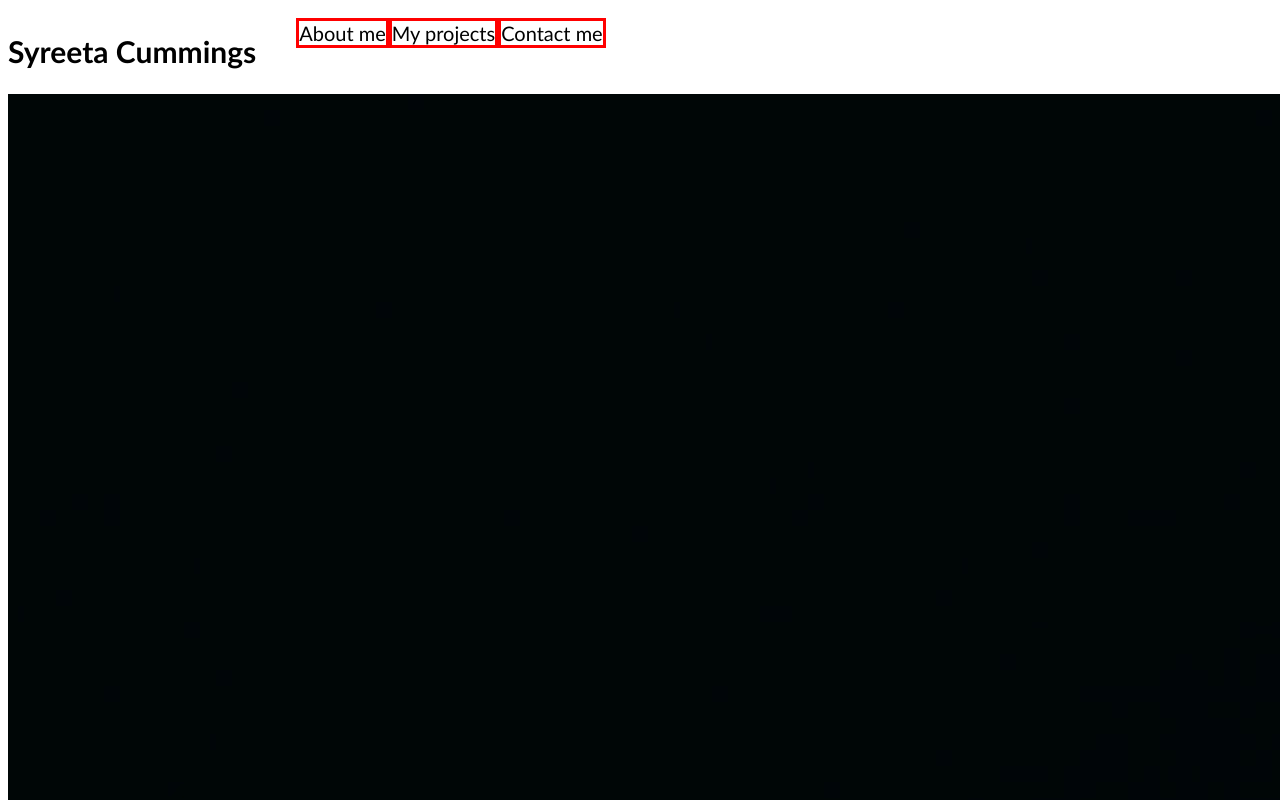
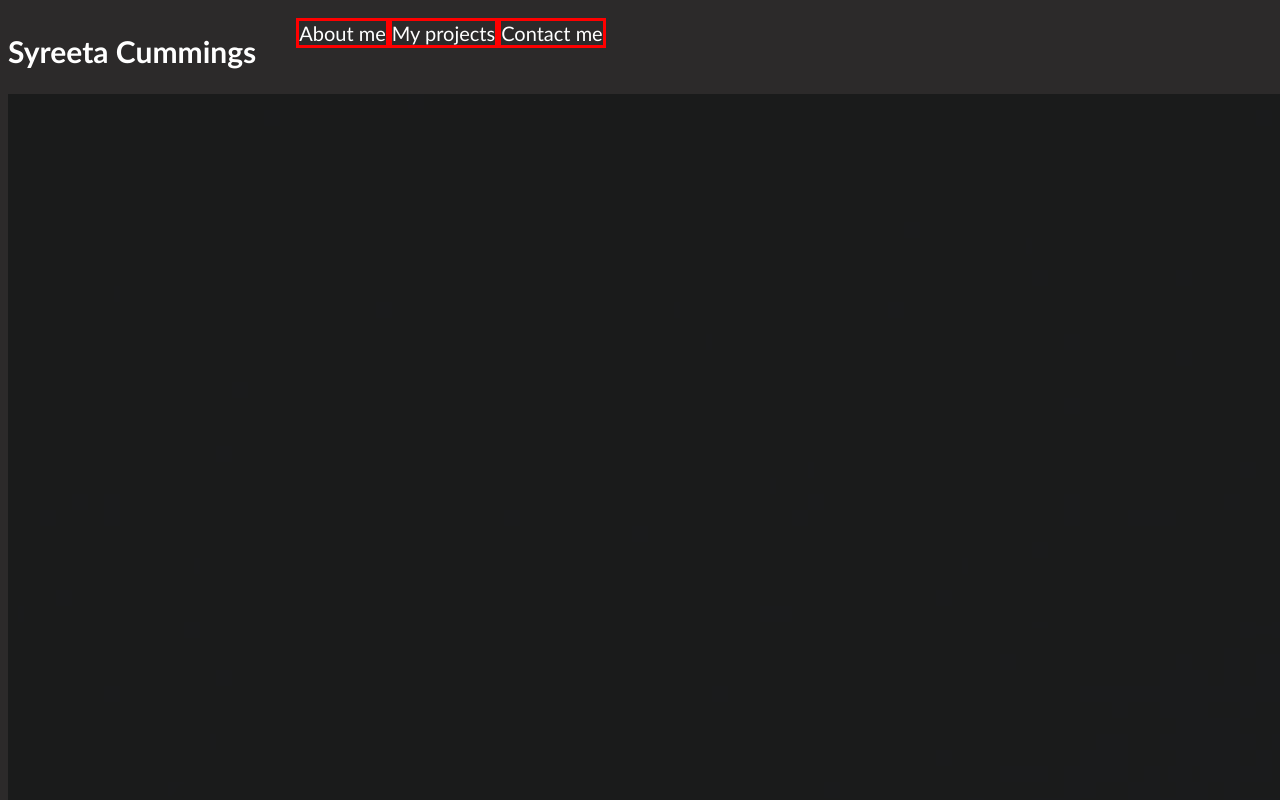
Before and after one commit to SyreetaC/My-Portfolio, a plain HTML site: page index.html in a window 1280 px wide. Shown: the top 800 px of the page. Drawn offline with Linux system fonts and the light colour scheme.

Commit message:
changed styling of hero image

```diff
--- a/Assets/style.css
+++ b/Assets/style.css
@@ -1,4 +1,5 @@
-html {
+html {background-color: rgb(44, 42, 42);
+  color: white;
   font-size: 10px;
   font-family: 'Trebuchet MS', 'Lucida Sans Unicode', 'Lucida Grande', 'Lucida Sans', Arial, sans-serif;
 }
@@ -39,6 +40,12 @@ html {
   list-style-type: none;
   border: solid red;
   font-size: 2rem;
+}
+
+.hero {opacity: 0.4;
+  width: 100%;
+  height: 10%;
+
 }
 
 /*Main information on page*/
```
